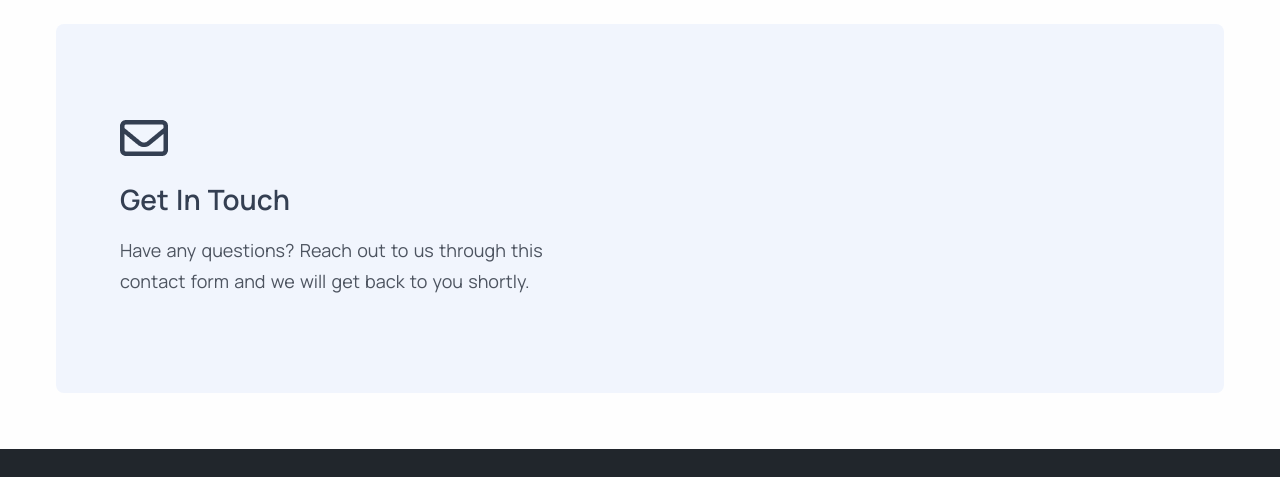
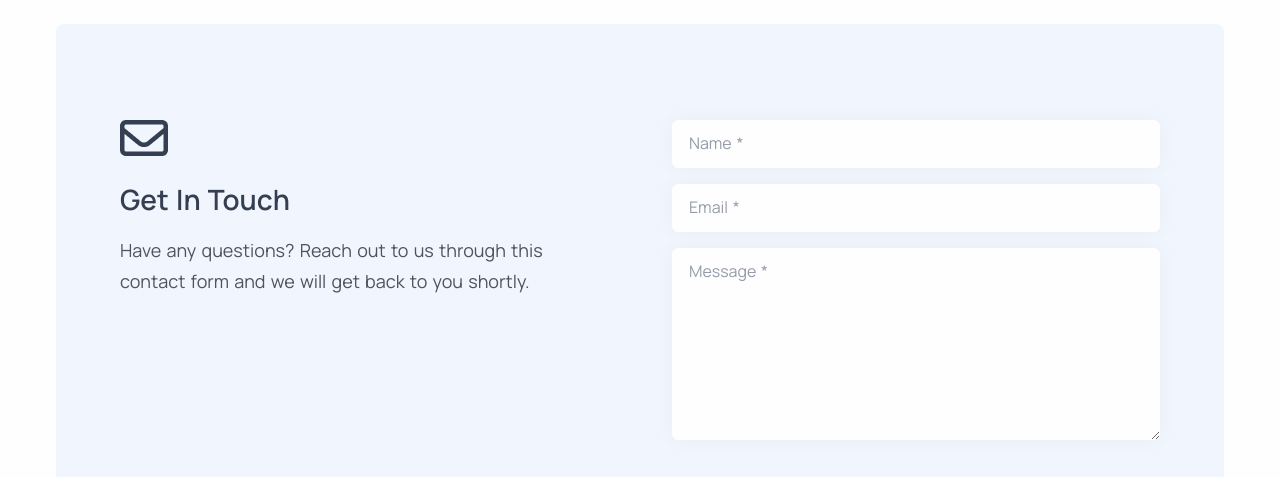
Before and after one commit to dardaniaa0/all-plumbing-nyc, a plain HTML site: page index.html in a window 1280 px wide. Shown: the part 5770-6247 px from the top of the page. Drawn offline with Linux system fonts and the light colour scheme; a script that the page names is missing.

Commit message:
Update index.html

```diff
--- a/index.html
+++ b/index.html
@@ -421,10 +421,8 @@
               <p class="contact__text">Have any questions? Reach out to us through this contact form and we will get back to you shortly.</p>
             </div>
             <div class="contact__column">
-              <!-- form.123formbuilder.com script begins here -->
-<script type="text/javascript" defer src="https://form.123formbuilder.com/embed/6681543.js" data-role="form" data-default-width="800px" data-custom-vars="hasEmbedFormStyle=1&hasTransparentBg=1"></script>
-<!-- form.123formbuilder.com script ends here -->
-              <!-- <form action="https://formsubmit.co/allplumbingnycgroup@gmail.com" method="POST">
+              <!-- <form action="https://formsubmit.co/allplumbingnycgroup@gmail.com" method="POST"> -->
+              <form action="https://formsubmit.co/allplumbingnycgroup@gmail.com" method="POST" />
                 <div class="contact__form-field form-float">
                   <input type="text" id="name" name="name" required="required" aria-label="name">
                   <label for="name">Name *</label>
@@ -442,7 +440,7 @@
                   <input type="hidden" name="_captcha" value="false">
                 </div>
                 <button class="contact__submit-button button" type="submit">Send Message</button>
-              </form> -->
+              </form>
             </div>
           </div>
         </div>
```
